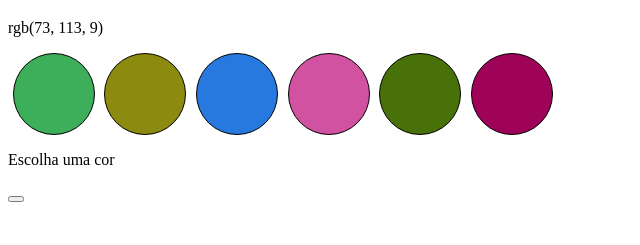
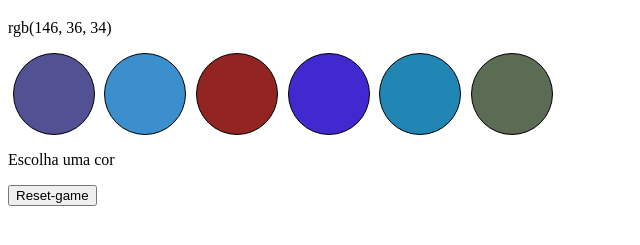
Before and after one commit to gkfreitas/color-guess, a website: page index.html in a window 1280 px wide. Shown: the part 61-306 px from the top of the page, without its empty margins (0-640 px from the left). Drawn offline with Linux system fonts and the light colour scheme.

Commit message:
REQ6 - Finalizado, botão para resetar game adicionado.

```diff
--- a/index.html
+++ b/index.html
@@ -19,7 +19,7 @@
     <div class="ball"></div>
   </div>
   <p id="answer">Escolha uma cor</p>
-  <button id="reset-game"></button>
+  <button id="reset-game">Reset-game</button>
 <script src="script.js"></script>
 </body>
 </html>
--- a/script.js
+++ b/script.js
@@ -28,9 +28,19 @@ function showAnswer(event) {
 }
 
 // Adicionar cores aleatoria as bolas e evento quando clicar nas bolas.
-for (let i = 0; i < balls.length; i += 1) {
-  balls[i].style.backgroundColor = randomColor();
-  balls[i].addEventListener('click', showAnswer);
-  console.log(balls[i].style.backgroundColor);
-  rgbColor.innerText = balls[randomNumber(0, balls.length - 1)].style.backgroundColor;
+
+function generateColor() {
+  for (let i = 0; i < balls.length; i += 1) {
+    balls[i].style.backgroundColor = randomColor();
+    balls[i].addEventListener('click', showAnswer);
+    rgbColor.innerText = balls[randomNumber(0, balls.length - 1)].style.backgroundColor;
+  }
+  answerText.innerText = 'Escolha uma cor';
 }
+generateColor();
+
+// Botão para resetar game
+
+const buttonReset = document.getElementById('reset-game');
+
+buttonReset.addEventListener('click', generateColor);
```
Also changed, not shown: style.css (line endings or trailing spaces).
